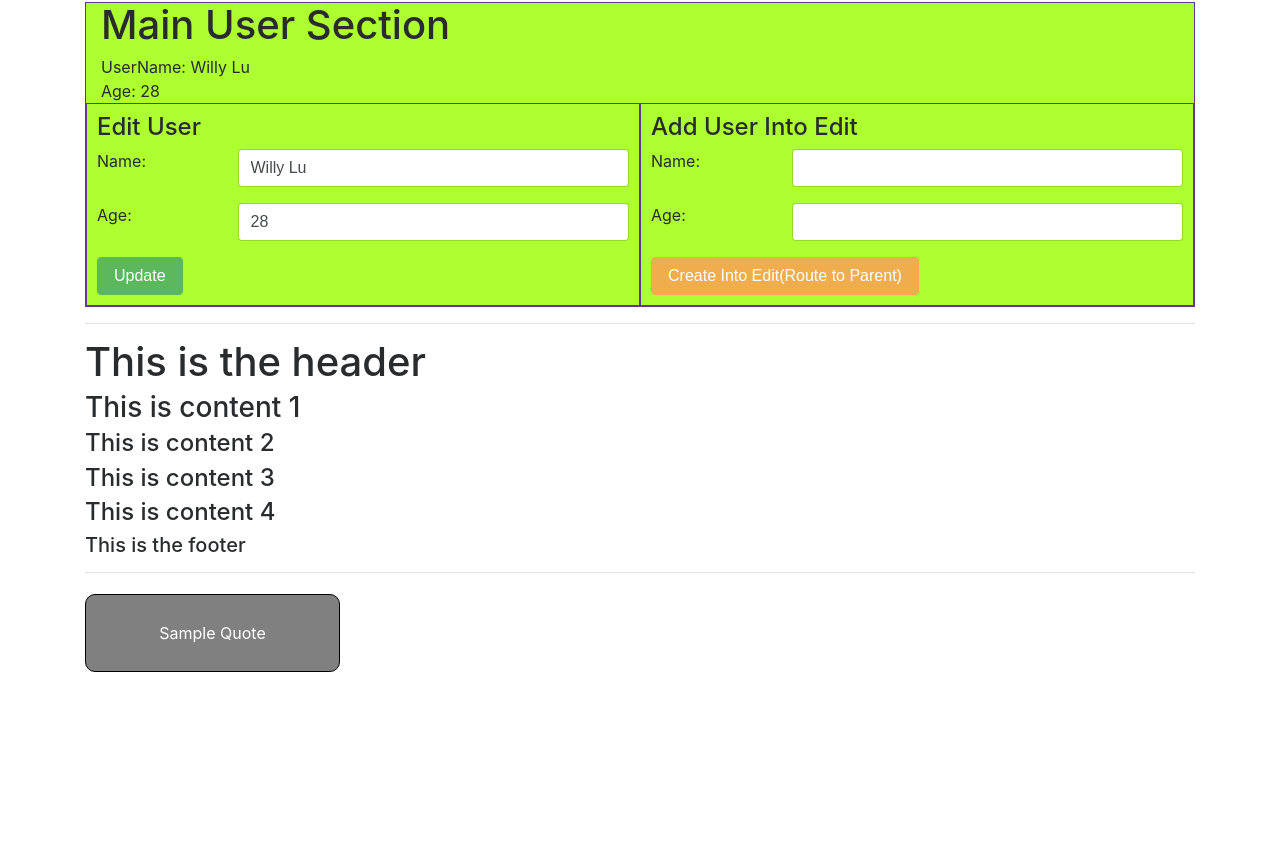
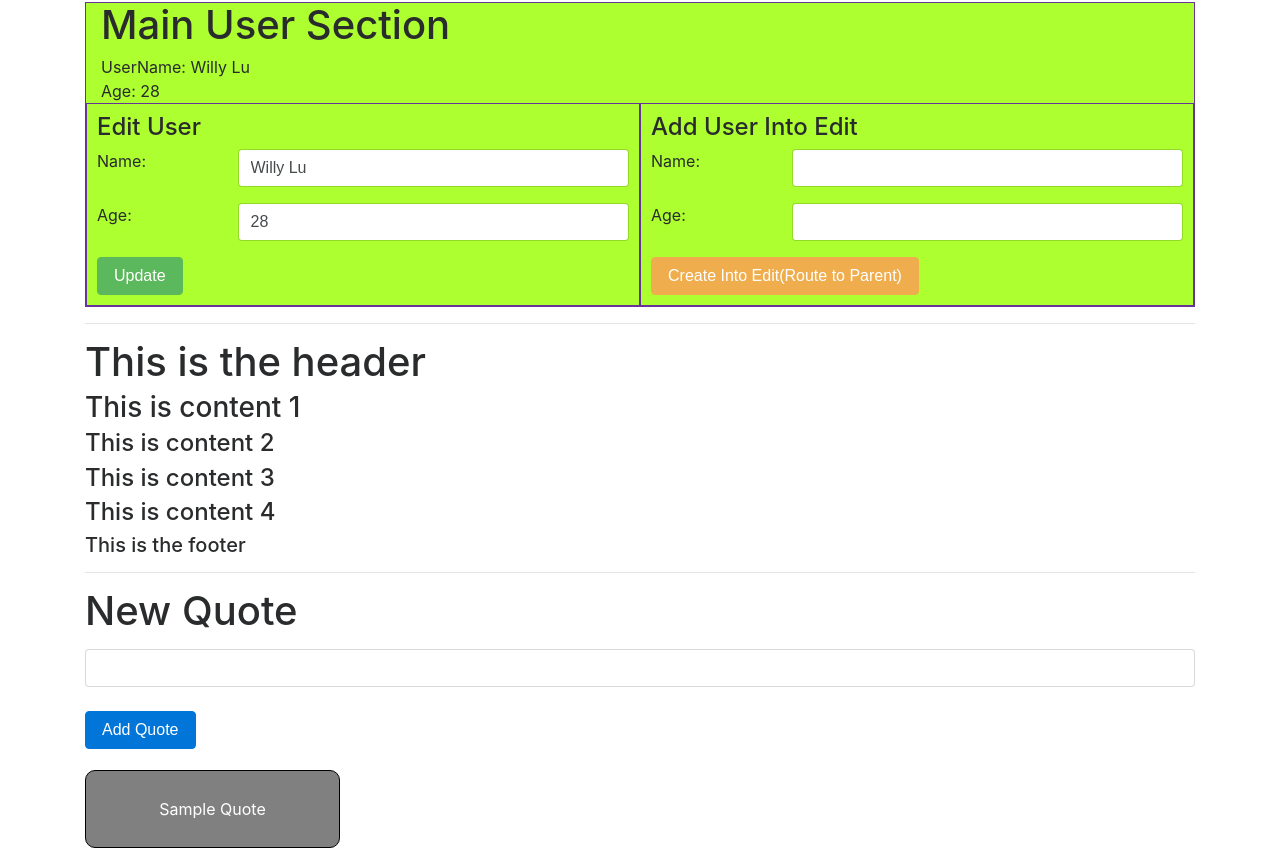
Before and after one commit to WillyLu326/Vue-Project, a Vue app: page / in a window 1280 px wide. Shown: the part 296-1149 px from the top of the page. Before the commit the page ends 973 px from the top, so only its background shows below. Built offline with nearby package versions, Linux system fonts and the light colour scheme.

Commit message:
implement Header.vue

```diff
--- a/src/quotes/Header.vue
+++ b/src/quotes/Header.vue
@@ -1,3 +1,35 @@
 <template>
+  <form>
+    <div class="row form-group">
+      <div class="col-sm-12">
+        <label for="name"><h1>New Quote</h1></label>
+      </div>
+      <div class="col-sm-12">
+        <input class="form-control" type="text" id="name" v-model="newQuote">
+      </div>
+      <div class="col-sm-6">
+        <br>
+        <button class="btn btn-primary" @click.prevent="addQuote">Add Quote</button>
+      </div>
+    </div>
+  </form>
+</template>
 
-</template>
+<script>
+  export default {
+    data () {
+      return {
+        newQuote: ''
+      }
+    },
+    methods: {
+      addQuote () {
+        this.$emit('addQuote', this.newQuote)
+      }
+    }
+  }
+</script>
+
+<style>
+
+</style>
--- a/src/quotes/Quotes.vue
+++ b/src/quotes/Quotes.vue
@@ -1,15 +1,18 @@
 <template>
   <div>
+    <app-header></app-header>
     <app-quote-grid :quotes="quotes" :maxQuotes="maxQuotes"></app-quote-grid>
   </div>
 </template>
 
 <script>
   import QuoteGrid from './QuoteGrid.vue'
+  import Header from './Header.vue'
 
   export default {
     components: {
-      appQuoteGrid: QuoteGrid
+      appQuoteGrid: QuoteGrid,
+      appHeader: Header
     },
     data () {
       return {
```
